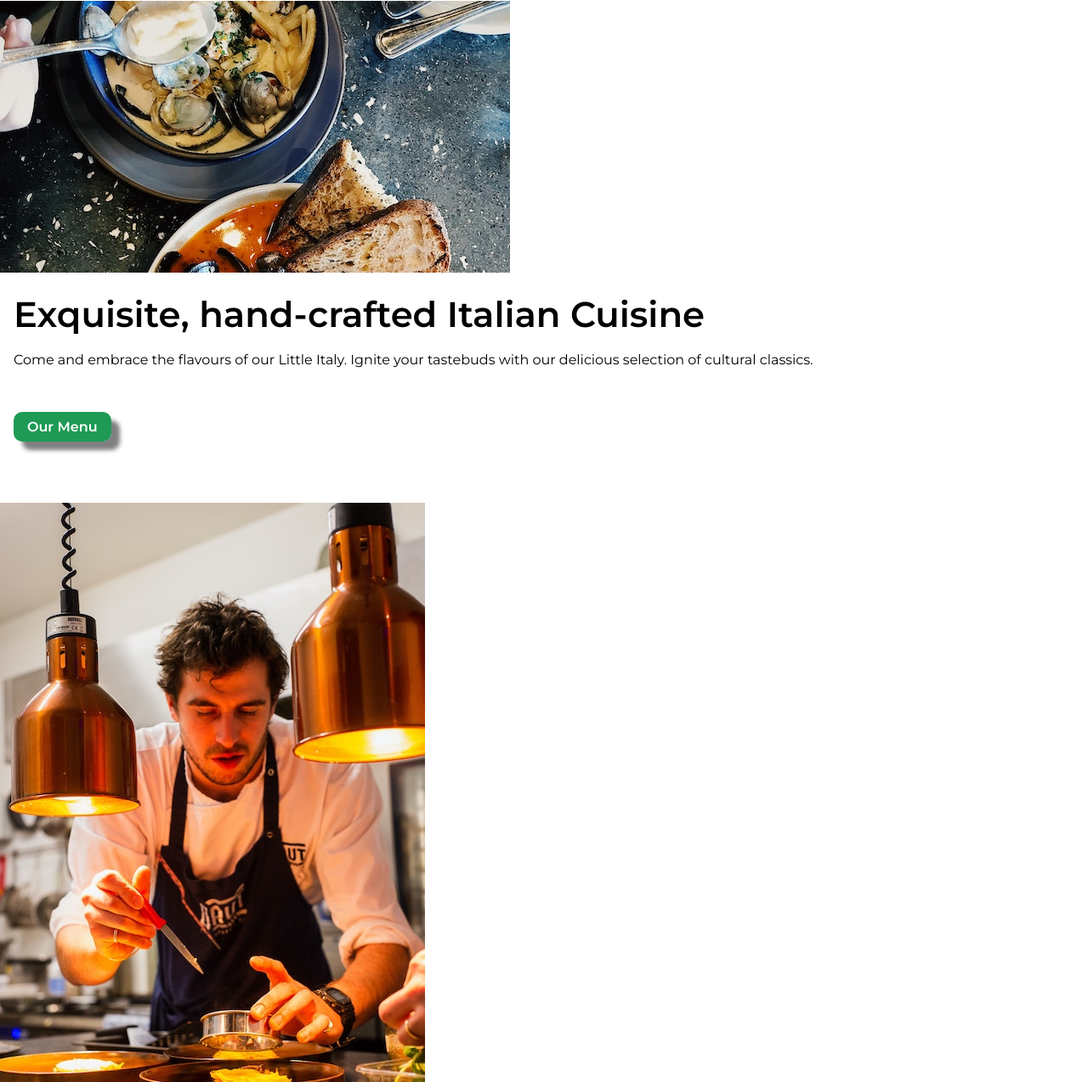
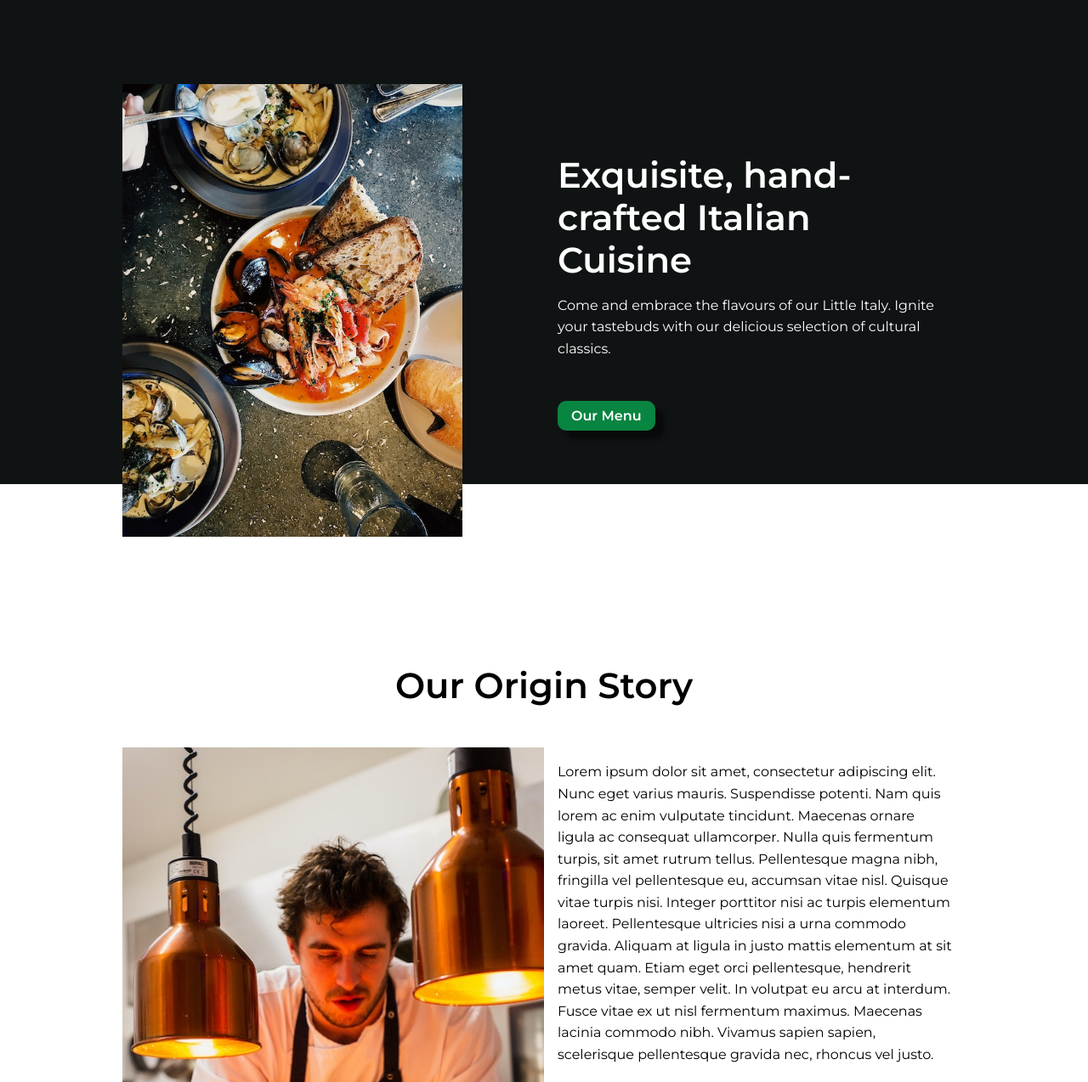
Before and after one commit to brodiehunt/restaurant-page, a website built with webpack: page dist/index.html in a window 1280 px wide. Shown: the part 110-1384 px from the top of the page at 85% size. Built offline with Linux system fonts and the light colour scheme; a web font is replaced by a local one.

Commit message:
styling for homepage complete for mid/large screen sizes

```diff
--- a/src/homepage.js
+++ b/src/homepage.js
@@ -11,16 +11,19 @@ export default function buildHomePage() {
   const landingTitle = buildElement({type: 'h2', classes: ['landing', 'title'], innerText: 'Exquisite, hand-crafted Italian Cuisine'});
   const landingStatement = buildElement({type: 'p', classes: ['landing', 'statement'], innerText: 'Come and embrace the flavours of our Little Italy. Ignite your tastebuds with our delicious selection of cultural classics.'});
   const landingButtonEl = buildElement({type: 'button', classes: ['landing', 'button'], innerText: 'Our Menu'});
+  const styleDiv = buildElement({type: 'div', classes: ['landing', 'style-bg']});
 
   // append them to each other;
   landingContainerEl.appendChild(landingImgContainerEl);
   landingContainerEl.appendChild(landingContentContainerEl);
+  landingContainerEl.appendChild(styleDiv);
   landingImgContainerEl.appendChild(landingImgEl);
   landingContentContainerEl.appendChild(landingTitle);
   landingContentContainerEl.appendChild(landingStatement);
   landingContentContainerEl.appendChild(landingButtonEl);
 
   // create about section elements
+  const aboutPageTitleEl = buildElement({type: 'h2', classes: ['about', 'title'], innerText: 'Our Origin Story'});
   const aboutPageContainerEl = buildElement({type: 'div', classes: ['container', 'about']});
   const aboutPageImgContainerEl = buildElement({type: 'div', classes: ['img-container', 'about']});
   const aboutPageImgEl = buildElement({type: 'img', classes: ['img', 'about'], alt: 'Our head Chef', src: '/src/images/about-img.jpg'});
@@ -36,6 +39,7 @@ export default function buildHomePage() {
   aboutContentContainerEl.appendChild(aboutStatement);
 
   entireContainer.appendChild(landingContainerEl);
+  entireContainer.appendChild(aboutPageTitleEl);
   entireContainer.appendChild(aboutPageContainerEl);
   return entireContainer;
 }
--- a/src/style.css
+++ b/src/style.css
@@ -104,6 +104,7 @@ li#contact {
   height: 40vh;
   overflow: hidden;
   margin-top: 2rem;
+  /* display: flex; */
 }
 
 .landing.content-container {
@@ -131,7 +132,23 @@ li#contact {
   box-shadow: 10px 10px 5px 0px rgba(0,0,0,0.5);
 }
 
-.about.img-container {}
+.about.title {
+  padding: 1rem;
+
+}
+.about.title {
+  text-align: center;
+  margin-bottom: 2rem;
+}
+
+.about.img-container {
+  display: flex;
+  flex-direction: column;
+}
+.about.img {
+  max-width: 100%;
+  margin: 0 auto;
+}
 
 .about.caption {
   font-size: 0.8em;
@@ -200,6 +217,8 @@ li#contact {
 
 
 @media only screen and (min-width: 768px) {
+
+  /* Header styles */
   .nav-bar {
     display: flex;
     justify-content: space-between;
@@ -223,4 +242,62 @@ li#contact {
     margin-left: 2em;
   }
 
+  /* Homepage styles */
+
+  .homepage-container {
+    display: grid;
+    grid-template-columns: repeat(2, 1fr);
+    padding: 0 1em;
+    /* grid-gap: 2em; */
+    margin: 130px auto;
+    max-width: 1024px;
+    color: white;
+  }
+
+  .landing.style-bg {
+    position: absolute;
+    z-index: -1;
+    background-color: var(--main-bg-dark);
+    left: 0;
+    top: 0;
+    width: 100vw;
+    height: 80vh;
+  }
+
+  .landing.img-container {
+    margin: 0;
+    height: fit-content;
+  }
+
+  .landing.img {
+    max-width: 400px;
+  }
+
+
+  .landing.content-container {
+    align-self: center;
+  }
+
+
+  .container.about {
+    display: grid;
+    grid-template-columns: repeat(2, 1fr);
+    padding: 0 1em;
+    max-width: 1024px;
+    margin: 0 auto;
+    margin-bottom: 3rem;
+  }
+
+  .about.caption {
+    font-size: 0.8em;
+    padding: 0.3em 0rem;
+  }
+
+
 }
+
+@media only screen and (min-width: 768px) {
+  .landing.style-bg {
+    height: 85vh;
+  }
+}
```
Also changed, not shown: dist/main.js.
